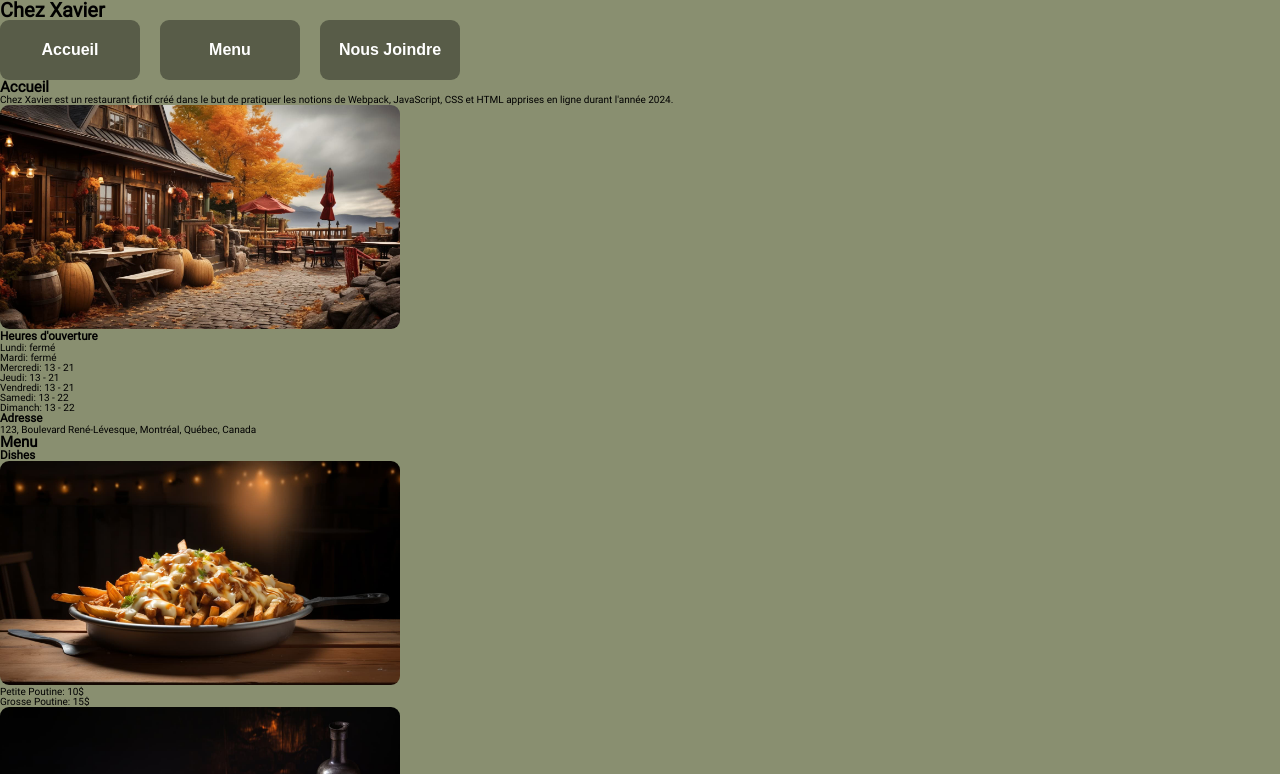
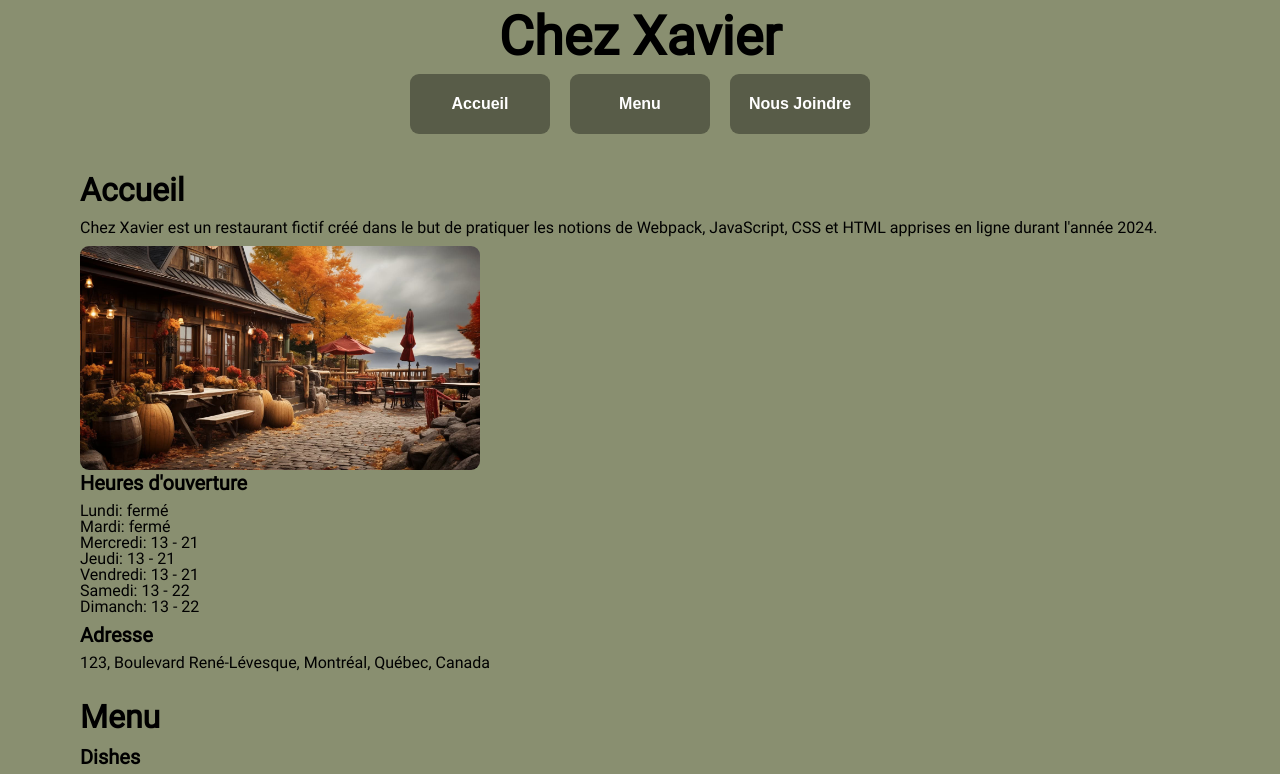
Before and after one commit to ErreurDeSyntaxe/full-stack-restaurant-redo, a website built with webpack: page src/index.html in a window 1280 px wide. Shown: the top 774 px of the page. Built offline with nearby package versions, Linux system fonts and the light colour scheme.

Commit message:
Style headers

```diff
--- a/src/css/style.css
+++ b/src/css/style.css
@@ -54,6 +54,7 @@ html {
 body {
   font-family: 'robotoReg', sans-serif;
   line-height: 1;
+  font-size: 1.6rem;
   font-weight: 400;
   color: #000;
   background-color: #898f70;
@@ -78,10 +79,32 @@ body {
   width: 28rem;
 }
 
+/* HEADER STYLING */
+.header-primary {
+  font-size: 5.4rem;
+  padding: 1rem;
+  text-align: center;
+}
+.header-secondary {
+  font-size: 3.2rem;
+  margin-bottom: 1.4rem;
+}
+.header-tertiary {
+  font-size: 2rem;
+  margin-bottom: 1rem;
+}
+
+/* SECTION STYLING */
+.section {
+  padding: 1rem 8rem;
+}
+
 /* TABS STYLING */
 .tabs {
   display: flex;
   gap: 2rem;
+  justify-content: center;
+  margin-bottom: 3rem;
 }
 .tab {
   width: 14rem;
@@ -100,3 +123,10 @@ body {
   background-color: #dce7ad;
   color: #000;
 }
+
+/* HOME STYLING */
+.intro,
+.hours,
+.location {
+  margin-bottom: 1rem;
+}
--- a/src/index.html
+++ b/src/index.html
@@ -6,7 +6,7 @@
     <title>Chez Xavier</title>
   </head>
   <body>
-    <h1>Chez Xavier</h1>
+    <h1 class="header-primary">Chez Xavier</h1>
 
     <header>
       <nav class="tabs">
--- a/src/js/pages/contact.js
+++ b/src/js/pages/contact.js
@@ -2,12 +2,12 @@
 
 export const buildContact = function () {
   const markup = `
-    <div id="contact">
-      <h2>Nous Joindre</h2>
+    <div id="contact" class="section section-contact">
+      <h2 class="header-secondary">Nous Joindre</h2>
       <div id="contact-info">
-        <span>courriel: chezxavier@quebec.qc</span>
-        <span>tél: 1-514-123-4567</span>
-        <span>Facebook: Chez Xavier</span>
+        <div>courriel: chezxavier@quebec.qc</div>
+        <div>tél: 1-514-123-4567</div>
+        <div>Facebook: Chez Xavier</div>
       </div>
     </div>`;
 
--- a/src/js/pages/home.js
+++ b/src/js/pages/home.js
@@ -6,9 +6,9 @@ imgRestaurant.src = restaurant;
 
 export const buildHome = function () {
   const markup = `
-    <h2>Accueil</h2>
-    <div id="home">
-      <p id="intro">
+    <div id="home" class="section section-home">
+      <h2 class="header-secondary">Accueil</h2>
+      <p class="intro">
         Chez Xavier est un restaurant fictif créé dans le but de pratiquer les
         notions de Webpack, JavaScript, CSS et HTML apprises en ligne durant
         l'année 2024.
@@ -20,18 +20,19 @@ export const buildHome = function () {
         alt="Un restaurant québécois pendant l'automne (généré par MidJourney)"
       />
 
-      <div id="hours">
-        <h3>Heures d'ouverture</h3>
-        <div>Lundi: fermé</div>
-        <div>Mardi: fermé</div>
-        <div>Mercredi: 13 - 21</div>
-        <div>Jeudi: 13 - 21</div>
-        <div>Vendredi: 13 - 21</div>
-        <div>Samedi: 13 - 22</div>
-        <div>Dimanch: 13 - 22</div>
+      <div class="hours">
+        <h3 class="header-tertiary">Heures d'ouverture</h3>
+        <div>Lundi: <span class="text-bold">fermé</span></div>
+        <div>Mardi: <span class="text-bold">fermé</span></div>
+        <div>Mercredi: <span class="text-bold">13 - 21</span></div>
+        <div>Jeudi: <span class="text-bold">13 - 21</span></div>
+        <div>Vendredi: <span class="text-bold">13 - 21</span></div>
+        <div>Samedi: <span class="text-bold">13 - 22</span></div>
+        <div>Dimanch: <span class="text-bold">13 - 22</span></div>
       </div>
-      <div id="location">
-        <h3>Adresse</h3>
+
+      <div class="location">
+        <h3 class="header-tertiary">Adresse</h3>
         <span>123, Boulevard René-Lévesque, Montréal, Québec, Canada</span>
       </div>
     </div>`;
--- a/src/js/pages/menu.js
+++ b/src/js/pages/menu.js
@@ -26,10 +26,10 @@ imgSauce.src = sauce;
 
 export const buildMenu = function () {
   const markup = `
-    <div id="menu">
-      <h2>Menu</h2>
+    <div id="menu" class="section section-menu">
+      <h2 class="header-secondary">Menu</h2>
       <div id="dishes">
-        <h3>Dishes</h3>
+        <h3 class="header-tertiary">Dishes</h3>
         <img
           src="${poutine}"
           class="wide-img"
@@ -48,7 +48,7 @@ export const buildMenu = function () {
       </div>
 
       <div id="bevrages">
-        <h3>Brevages</h3>
+        <h3 class="header-tertiary">Brevages</h3>
         <img
           src="${justWater}"
           class="tall-img"
@@ -71,7 +71,7 @@ export const buildMenu = function () {
       </div>
 
       <div id="extras">
-        <h3>Extras</h3>
+        <h3 class="header-tertiary">Extras</h3>
         <img
           src="${cheese}"
           alt="Une portion de fromage en grains"
```
